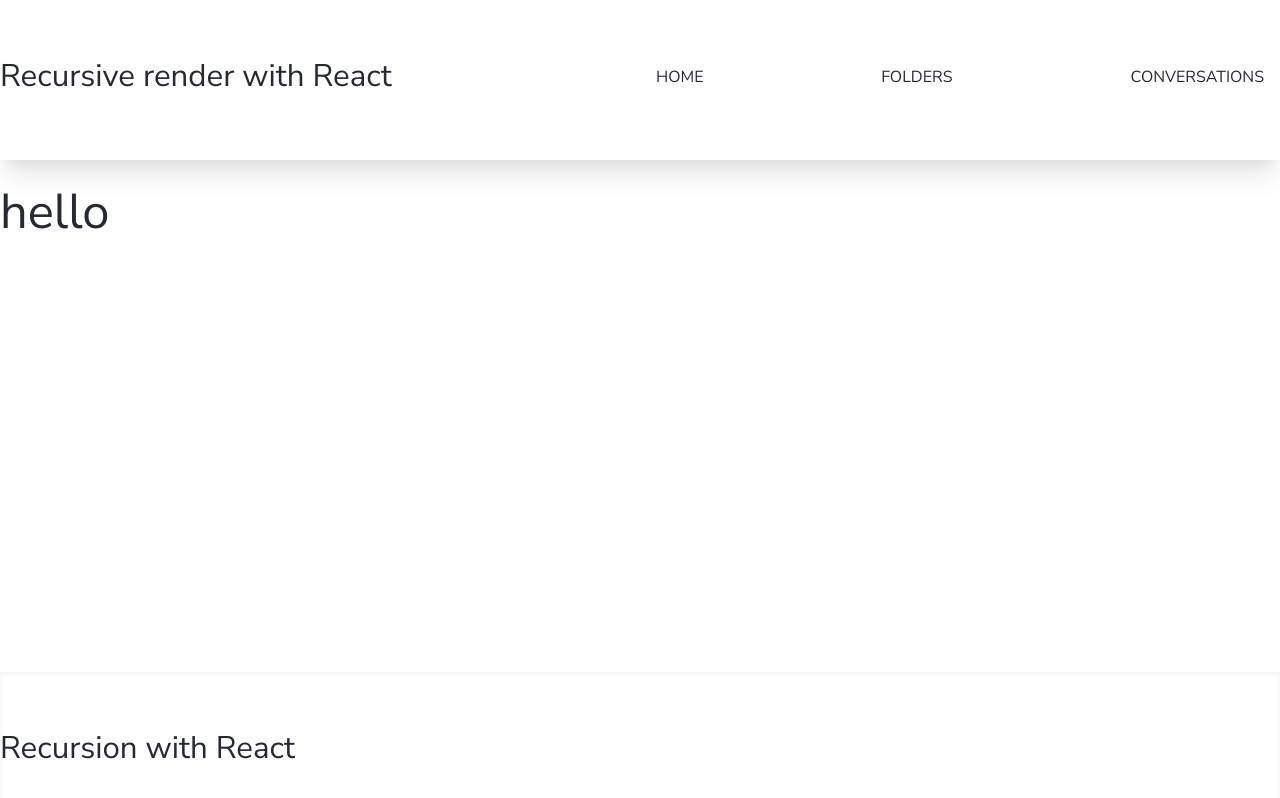
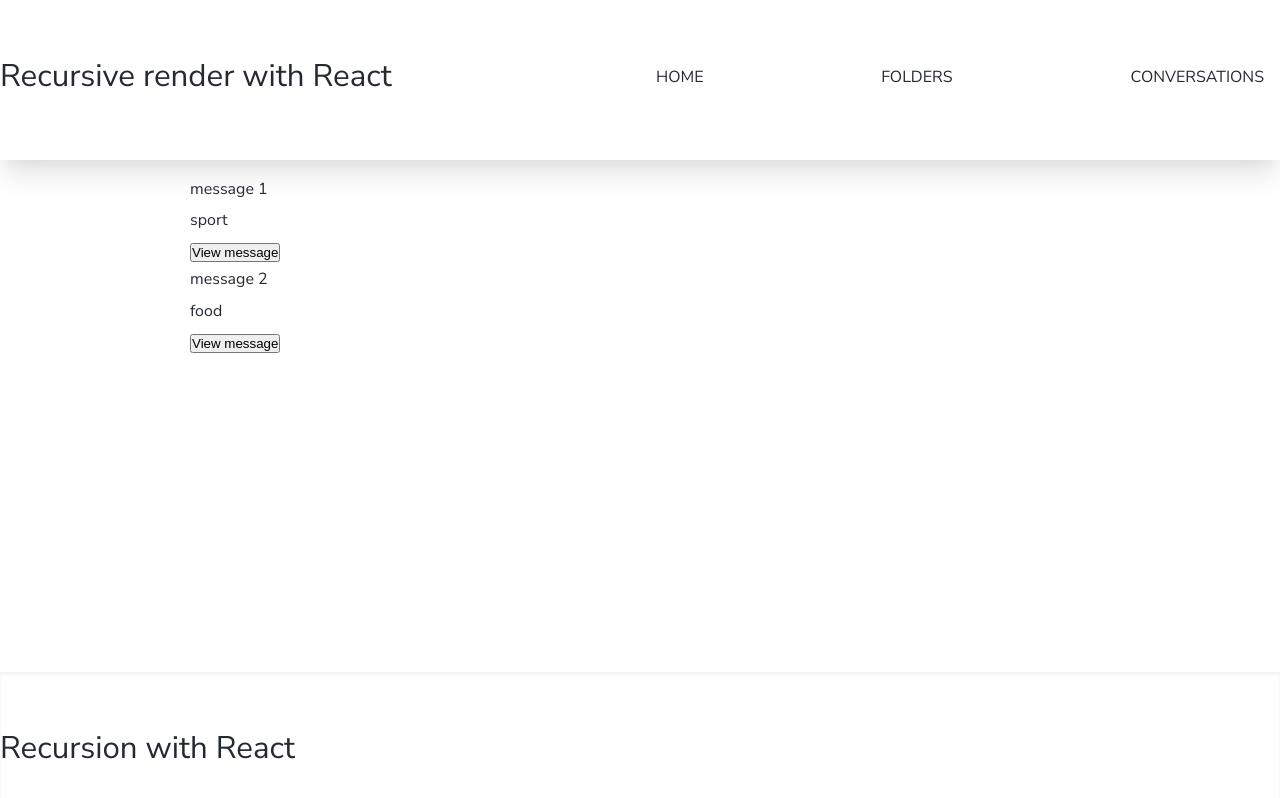
Before and after one commit to masiucd/recursion-ui, a Next.js app: page /conversations in a window 1280 px wide. Shown: the top 798 px of the page. Built offline with nearby package versions, Linux system fonts and the light colour scheme.

Commit message:
conversations"

```diff
--- a/components/conversations/index.tsx
+++ b/components/conversations/index.tsx
@@ -1,10 +1,55 @@
-import React from "react"
+import styled from "@emotion/styled"
+import {colorsMain, elevations} from "@styles/styles"
+
+import conversationsdata from "../../data/conv-data.json"
+
+function reducer(state: any, action: any) {
+  //
+}
+interface Conversation {
+  id: number
+  parentId: number | null
+  text: string
+  type: "food" | "sport"
+}
+interface ConversationNode extends Conversation {
+  id: number
+  parentId: number | null
+  text: string
+  type: "food" | "sport"
+  children: ConversationNode[]
+}
+function makeTreeConversations(
+  data: Conversation[],
+  parentId: null | number = null,
+): Array<ConversationNode> {
+  return data
+    .filter((node) => node.parentId === parentId)
+    .reduce((tree: any, node: Conversation) => {
+      return [
+        ...tree,
+        {...node, children: makeTreeConversations(data, node.id)},
+      ]
+    }, [])
+}
+
+const Wrapper = styled.div`
+  max-width: 900px;
+  margin: 1rem auto;
+`
 
 const Conversations = () => {
+  const xs = makeTreeConversations(conversationsdata as Conversation[])
   return (
-    <div>
-      <h1>hello</h1>
-    </div>
+    <Wrapper>
+      {xs.map((x, i) => (
+        <div key={x.id}>
+          <p>message {i + 1}</p>
+          <p>{x.type}</p>
+          <button>View message</button>
+        </div>
+      ))}
+    </Wrapper>
   )
 }
 
--- a/components/folder-structure/row.tsx
+++ b/components/folder-structure/row.tsx
@@ -7,6 +7,7 @@ import styled from "@emotion/styled"
 import useToggle from "@hooks/toggle"
 import {colorsMain, elevations} from "@styles/styles"
 import {FC, Fragment} from "react"
+
 import {Node} from "./types"
 
 const renderIcon = (on: boolean, hasChildren: boolean) => {
--- /dev/null
+++ b/data/conv-data.json
@@ -0,0 +1,34 @@
+[
+  {"id": 1, "parentId": null, "text": "Hello Bob", "type": "sport"},
+  {"id": 2, "parentId": 1, "text": "Hi Tina", "type": "sport"},
+  {
+    "id": 3,
+    "parentId": 2,
+    "text": "Should we watch the game tonight?",
+    "type": "sport"
+  },
+  {"id": 4, "parentId": 3, "text": "Of course!", "type": "sport"},
+  {"id": 5, "parentId": 4, "text": "Great", "type": "sport"},
+
+  {
+    "id": 6,
+    "parentId": null,
+    "text": "What should we cook tonight?",
+    "type": "food"
+  },
+  {
+    "id": 7,
+    "parentId": 6,
+    "text": "Maybe we should buy some Pizza?",
+    "type": "food"
+  },
+  {"id": 8, "parentId": 7, "text": "Great idea, let's do it", "type": "food"},
+  {"id": 9, "parentId": 8, "text": "I want Capri", "type": "food"},
+  {
+    "id": 10,
+    "parentId": 9,
+    "text": "I will take the new one with shrimps and seafood",
+    "type": "food"
+  },
+  {"id": 11, "parentId": 10, "text": "Let's go", "type": "food"}
+]
--- a/package.json
+++ b/package.json
@@ -12,16 +12,20 @@
     "@emotion/css": "^11.1.3",
     "@emotion/react": "^11.4.1",
     "@emotion/styled": "^11.3.0",
+    "gridjs": "^5.0.2",
+    "gridjs-react": "^5.0.2",
     "next": "11.1.2",
     "react": "17.0.2",
     "react-dom": "17.0.2",
-    "react-table": "^7.7.0"
+    "react-virtualized": "^9.22.3"
   },
   "devDependencies": {
     "@babel/core": "^7.15.5",
     "@emotion/babel-plugin": "^11.3.0",
     "@emotion/babel-preset-css-prop": "^11.2.0",
     "@types/react": "17.0.21",
+    "@types/react-table": "^7.7.4",
+    "@types/react-virtualized": "^9.21.13",
     "@typescript-eslint/eslint-plugin": "^4.31.1",
     "@typescript-eslint/parser": "^4.31.1",
     "babel-eslint": "^10.1.0",
--- a/pages/conversations.tsx
+++ b/pages/conversations.tsx
@@ -1,6 +1,7 @@
 import Conversations from "@components/conversations"
 import {NextPage} from "next"
 import {Fragment} from "react"
+
 const ConversationsPage: NextPage = () => {
   return (
     <Fragment>
```
Also changed, not shown: 1 other file (tests, documents, lock files or other folders).
